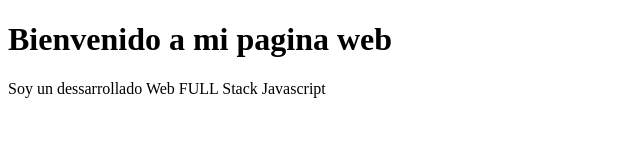
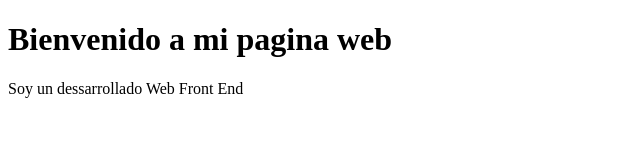
Before and after one commit to Klauditha/hernandw.github.io, a plain HTML site: page index.html in a window 1280 px wide. Shown: the whole page, without its empty margins (0-640 px from the left). Drawn offline with Linux system fonts and the light colour scheme.

Commit message:
:art: cambio del titulo a frontend

```diff
--- a/index.html
+++ b/index.html
@@ -10,7 +10,7 @@
 <body>
     <h1> Bienvenido a mi pagina web</h1>
 
-    <p>Soy un dessarrollado Web FULL Stack Javascript</p>
+    <p>Soy un dessarrollado Web Front End</p>
 
 </body>
 </html>
```
